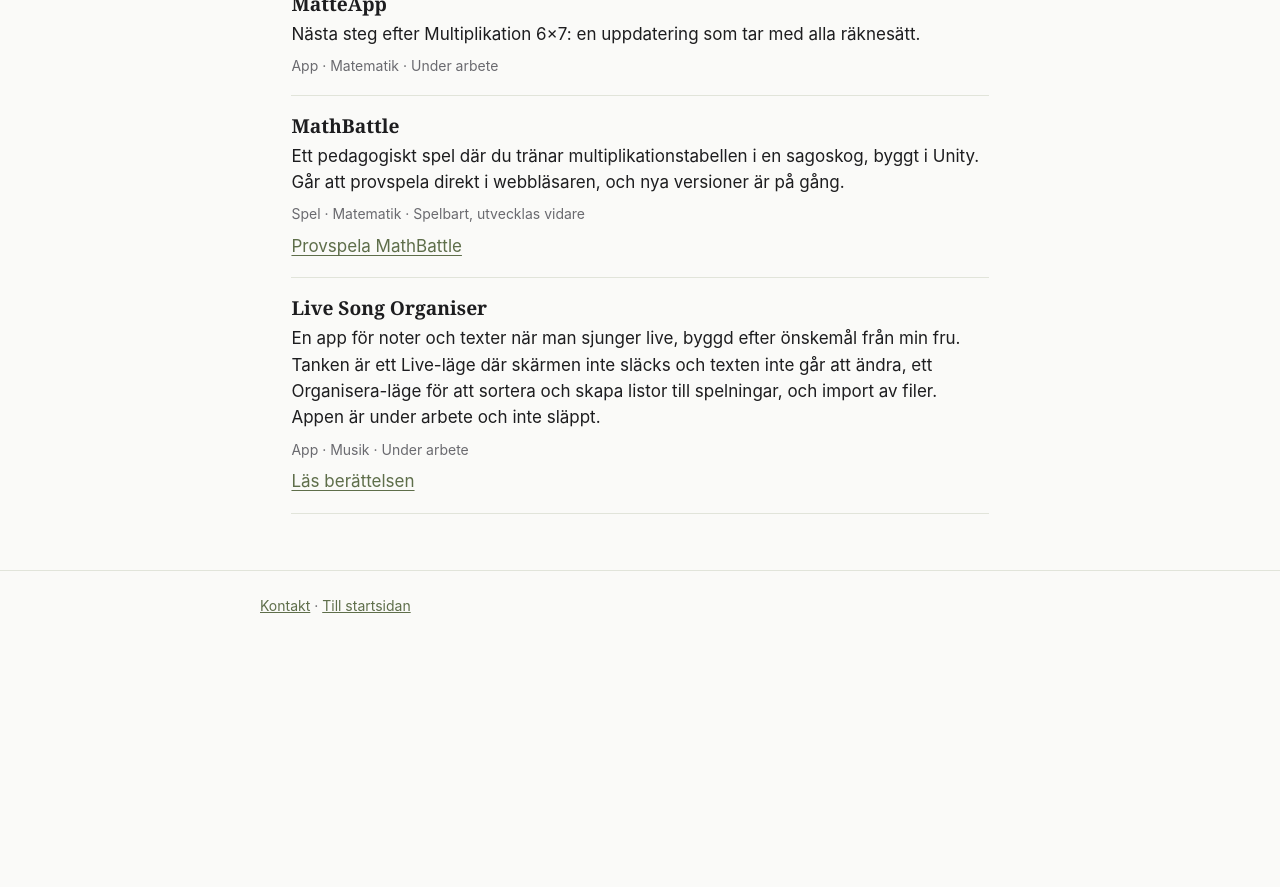
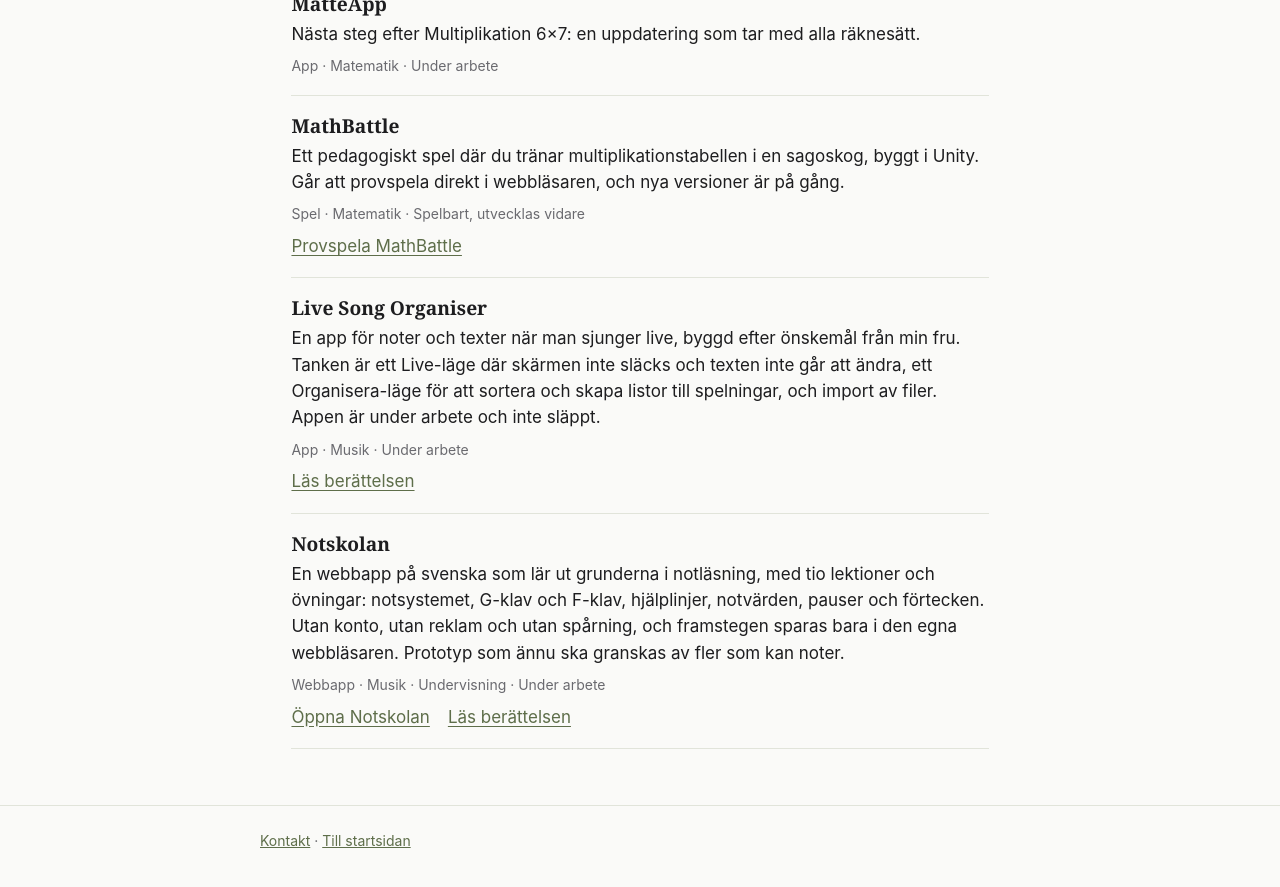
Before and after one commit to jberndes/jberndes.github.io, a Jekyll site: the page built from projekt/index.html, in a window 1280 px wide and 900 px high, scrolled down 1732 px. Shown: the top 887 px of the window. Built offline with Jekyll 4.4.1, drawn with Linux system fonts in a browser that asks for light colours; before the commit the page ends 2396 px from its top, so only the background shows below that.

Commit message:
Blogg: Notskolan (inlägg, projektkort, skärmbild)
Co-Authored-By: Claude Sonnet 5.5 <noreply@anthropic.com>
Claude-Session: https://claude.ai/code/session_01McVZEgAywbYjmBWK53AUeb

```diff
--- a/projekt/index.html
+++ b/projekt/index.html
@@ -164,6 +164,15 @@
           <p class="typ">App · Musik · Under arbete</p>
           <ul class="lankar"><li><a href="/blogg/live-song-organiser/">Läs berättelsen</a></li></ul>
         </li>
+        <li>
+          <h3>Notskolan</h3>
+          <p>En webbapp på svenska som lär ut grunderna i notläsning, med tio lektioner och övningar: notsystemet, G-klav och F-klav, hjälplinjer, notvärden, pauser och förtecken. Utan konto, utan reklam och utan spårning, och framstegen sparas bara i den egna webbläsaren. Prototyp som ännu ska granskas av fler som kan noter.</p>
+          <p class="typ">Webbapp · Musik · Undervisning · Under arbete</p>
+          <ul class="lankar">
+            <li><a href="https://notskolan.vercel.app" target="_blank" rel="noopener">Öppna Notskolan<span class="dold"> (öppnas i ny flik)</span></a></li>
+            <li><a href="/blogg/notskolan/">Läs berättelsen</a></li>
+          </ul>
+        </li>
       </ul>
     </div>
   </main>
--- a/sitemap.xml
+++ b/sitemap.xml
@@ -16,7 +16,7 @@
   </url>
   <url>
     <loc>https://joakimberndes.se/blogg/</loc>
-    <lastmod>2026-11-20</lastmod>
+    <lastmod>2026-11-25</lastmod>
   </url>
   <url>
     <loc>https://joakimberndes.se/ai/arkiv/</loc>
@@ -96,7 +96,7 @@
   </url>
   <url>
     <loc>https://joakimberndes.se/projekt/</loc>
-    <lastmod>2026-11-20</lastmod>
+    <lastmod>2026-11-25</lastmod>
   </url>
   <url>
     <loc>https://joakimberndes.se/projekt/mathbattle/</loc>
```
Also changed, not shown: _posts/2026-11-25-notskolan.md (added, +43 -0 lines), projekt/notskolan/startsida.jpg (added).
